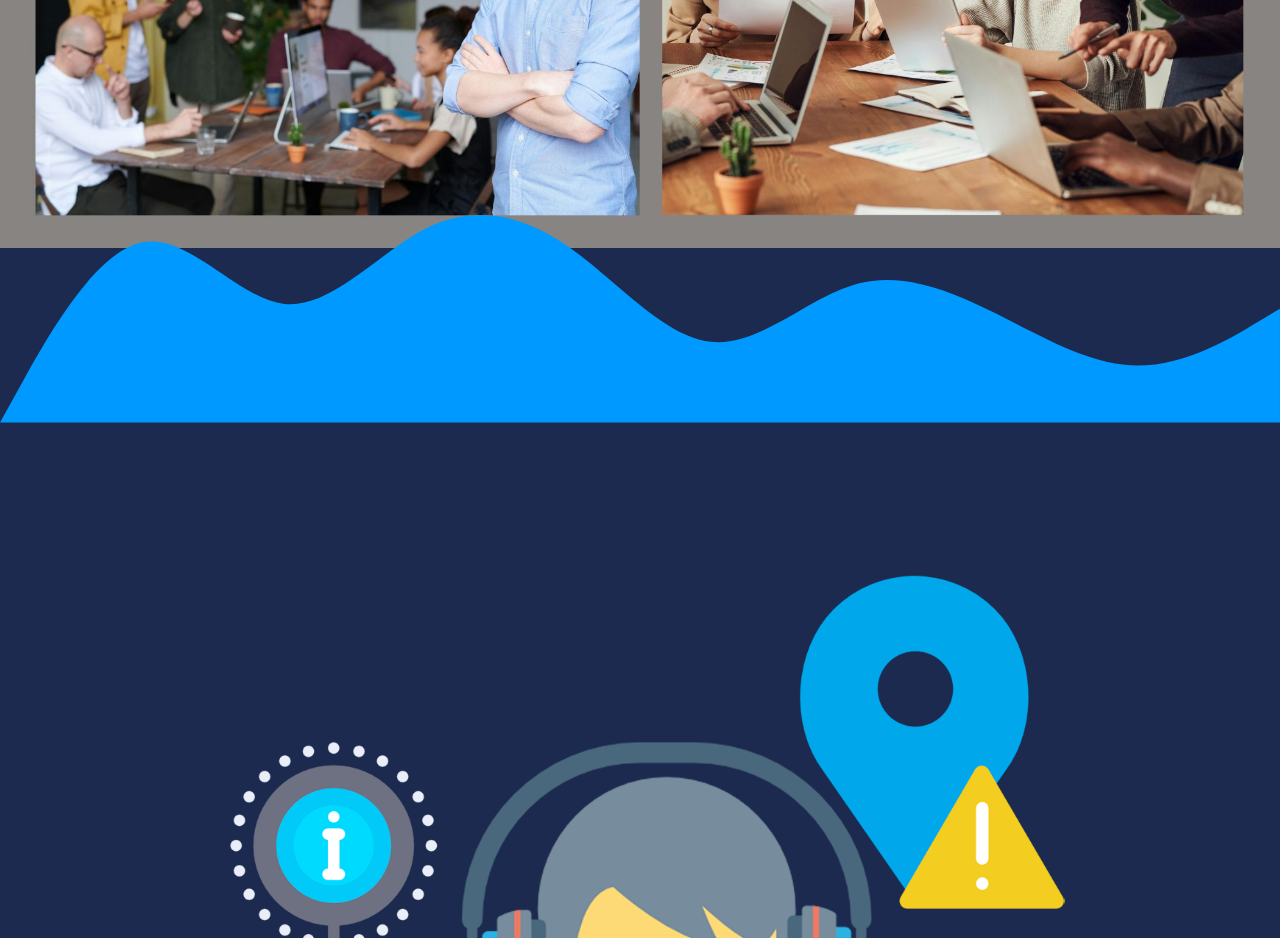
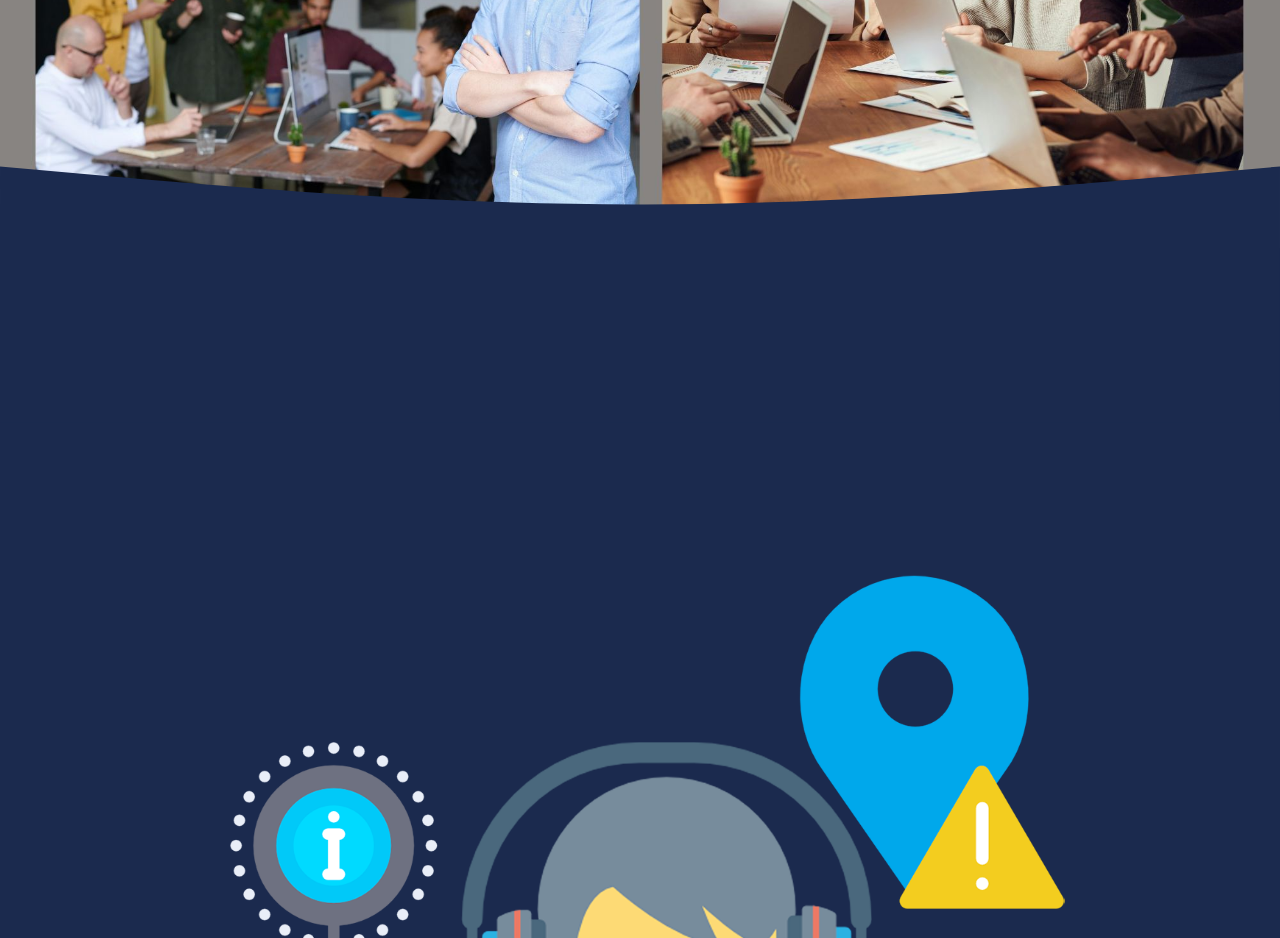
Before and after one commit to Antoheredia28/Landing-con-bootstrp, a plain HTML site: page index.html in a window 1280 px wide. Shown: the part 3020-3958 px from the top of the page. Drawn offline with nearby package versions, Linux system fonts and the light colour scheme.

Commit message:
modificaciones en commit

```diff
--- a/index.html
+++ b/index.html
@@ -12,6 +12,9 @@
       <link rel="stylesheet" href="CSS/main.css">
   </head>
   <body>
+    <!--========================================================== -->
+                        <!-- ENCABEZADO -->
+  <!--========================================================== -->
     <header class="container-fluid bg-primary d-flex justify-content-center">
       <p class="text-ligth mb-0 p-2 fs-6">Contactanos al 299-6205116</p>
     </header>
@@ -49,6 +52,9 @@
         </div>
       </div>
     </nav>
+  <!--========================================================== -->
+                        <!-- SLIDER DE IMAGENES-->
+    <!--========================================================== -->
 
 
     <div id="carouselExampleAutoplaying" class="carousel slide" data-bs-ride="carousel">
@@ -73,12 +79,18 @@
       </button>
     </div>
 
+    <!--========================================================== -->
+                        <!-- INTRODUCCION DE HABILIDADES-->
+    <!--========================================================== -->
+
     <Section class="w-50 mx-auto text-center pt-5" id="intro">
       <h1 class="p-3 fs-2 border-top border-3">Desarrolla tus Habilidades Blandas para <span class="text-primary">Triunfar en la Industria Tech</span></h1>
       <p class="p-3 fs-4">En la industria tecnológica, no solo las habilidades técnicas son clave para el éxito. Las habilidades blandas, como la comunicación efectiva, el trabajo en equipo y la capacidad de resolver problemas, son fundamentales para trabajar en equipo, liderar proyectos y adaptarse a entornos cambiantes. <span class="text-info-emphasis">Aprender a desarrollar estas habilidades te permitirá no solo ser más competitivo en el mercado laboral, sino también tener éxito en cualquier entorno profesional.</span></p>
     </Section>
 
-
+<!--========================================================== -->
+                        <!-- ALGUNAS HABILIDADES-->
+    <!--========================================================== -->
     <section class="container-fluid">
       <div class="row w-75 mx-auto aprendizaje-fila">
         <div class="col-lg-6 col-md-12 col-sm-12 d-flex my-5 icono-wrap">
@@ -114,6 +126,10 @@
       </div>
     </section>
 
+  <!--========================================================== -->
+                        <!-- SECCION ACERCA DE NOSOTROS-->
+<!--========================================================== -->
+
     <section>
       <div class="w-75 m-auto text-center" id="equipo">
       <h1 class="mb-5 fs-2">Nuestro equipo te ayudara a <span class="text-primary">Conocer y Potenciar tus habilidades blandas.</span></h1>
@@ -124,9 +140,13 @@
       </div>
     </section>
 
+  <!--========================================================== -->
+                        <!-- SECCION CONTACTO-->
+<!--========================================================== -->
+
     <Section id="seccion-contacto" class="border-botton border-secondary border-2">
       <div id="bg-contacto">
-        <svg xmlns="http://www.w3.org/2000/svg" viewBox="0 0 1440 320"><path fill="#0099ff" fill-opacity="1" d="M0,320L26.7,272C53.3,224,107,128,160,117.3C213.3,107,267,181,320,186.7C373.3,192,427,128,480,101.3C533.3,75,587,85,640,122.7C693.3,160,747,224,800,229.3C853.3,235,907,181,960,165.3C1013.3,149,1067,171,1120,197.3C1173.3,224,1227,256,1280,256C1333.3,256,1387,224,1413,208L1440,192L1440,320L1413.3,320C1386.7,320,1333,320,1280,320C1226.7,320,1173,320,1120,320C1066.7,320,1013,320,960,320C906.7,320,853,320,800,320C746.7,320,693,320,640,320C586.7,320,533,320,480,320C426.7,320,373,320,320,320C266.7,320,213,320,160,320C106.7,320,53,320,27,320L0,320Z"></path></svg>
+        <svg xmlns="http://www.w3.org/2000/svg" viewBox="0 0 1440 320"><path fill="#1b2a4e" fill-opacity="1" d="M0,32L120,42.7C240,53,480,75,720,74.7C960,75,1200,53,1320,42.7L1440,32L1440,320L1320,320C1200,320,960,320,720,320C480,320,240,320,120,320L0,320Z"></path></svg>
       </div>
       <div class="container" id="contenedor formulrio">
         <div id="titulo-formulario" class="text-center mb-4">
```
